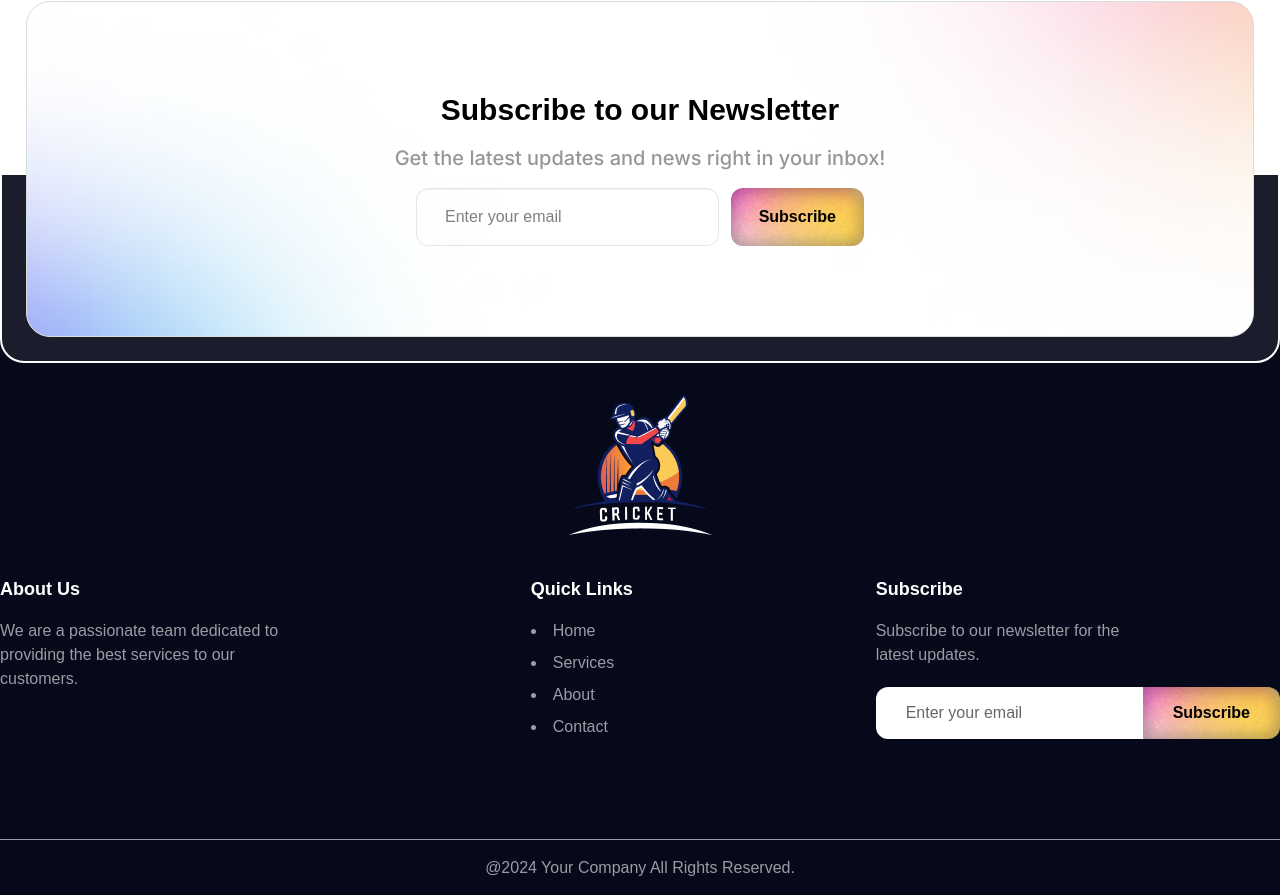
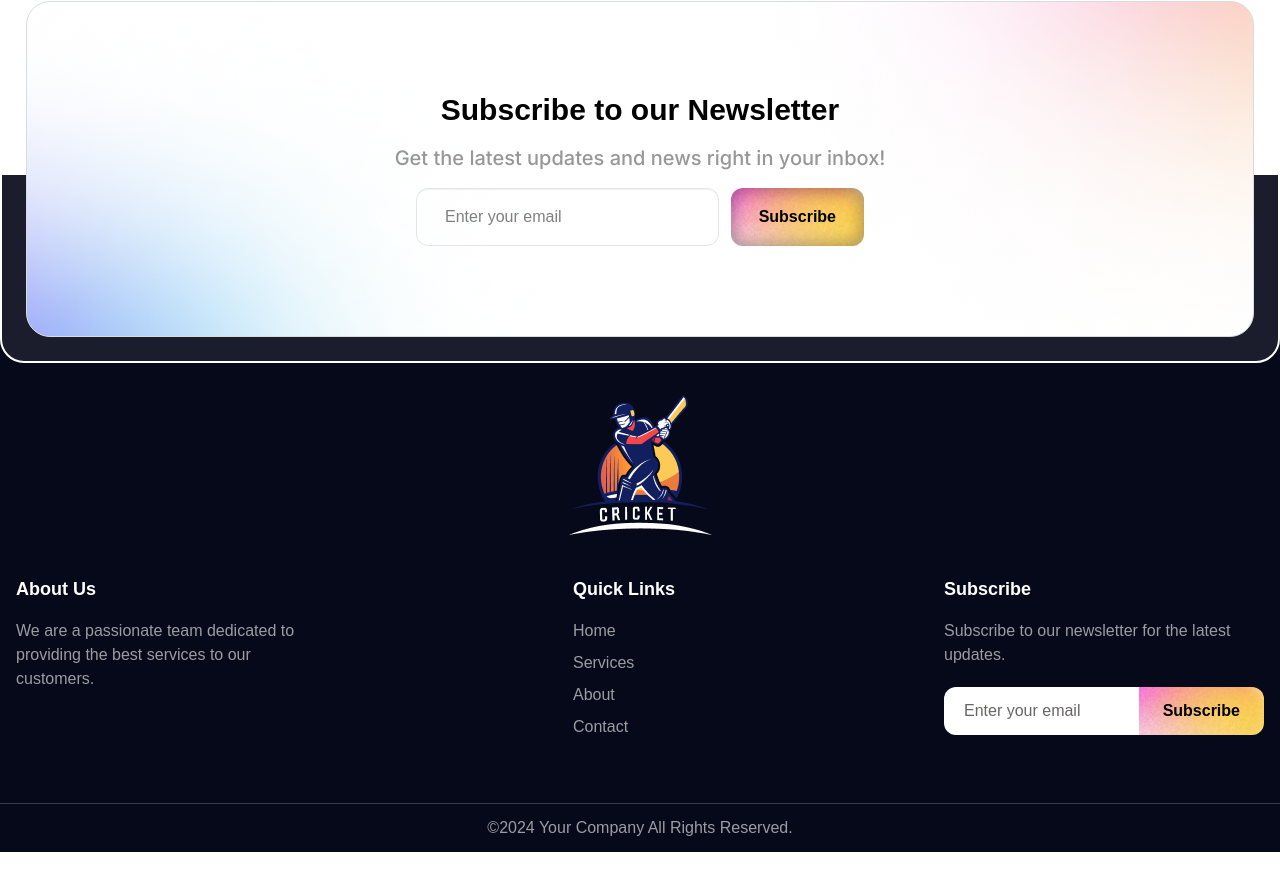
Before and after one commit to AsifUllahSazzad/BPL-Dream-11, a React (Vite) app: page / in a window 1280 px wide. Shown: the part 4364-5259 px from the top of the page. After the commit the page ends 5216 px from the top, so only its background shows below. Built offline with nearby package versions, Linux system fonts and the light colour scheme.

Commit message:
Update Footer component

```diff
--- a/src/components/Footer/Footer.jsx
+++ b/src/components/Footer/Footer.jsx
@@ -1,20 +1,21 @@
-import "./Footer.css"
-import FooterLogo from './../../assets/logo-footer.png'
+import "./Footer.css";
+import FooterLogo from "../../../public/assets/logo-footer.png";
 import Subscribe from "../Subscribe/Subscribe";
 import { useState } from "react";
-import { toast } from 'react-toastify';
-import {addToLS} from '../utilities/localStorage'
+import { toast } from "react-toastify";
+import { addToLS } from "../utilities/localStorage";
 
 const Footer = () => {
-
   const [value, setValue] = useState("");
 
   // Email add to Local storage
-    const handleTheValue = () =>{
-
+  const handleTheValue = () => {
     // email validation
-        if(!value.includes("@") || !value.includes(".com") || value.includes(" ")){
-
+    if (
+      !value.includes("@") ||
+      !value.includes(".com") ||
+      value.includes(" ")
+    ) {
       toast.error("Please enter a valid email addres");
       // clear input box
       setValue("");
@@ -22,24 +23,21 @@ const Footer = () => {
     }
     const isDuplicate = addToLS(value);
 
-        if(isDuplicate){
+    if (isDuplicate) {
       toast.error("This email is already added");
       setValue("");
-        }
-        else{
+    } else {
       addToLS(value);
       toast.success("Email added successfully");
-            setValue("")
+      setValue("");
     }
-
-    }
+  };
 
   return (
-        <div className="mt-95 relative">
-
+    <div className="mt-95 max-md:mt-70">
       {/* Subscribe Content */}
       <div className="relative">
-                <div className="max-w-7xl absolute w-full -top-50 left-1/2 -translate-x-1/2">
+        <div className="max-w-7xl max-md:flex max-md:justify-center absolute w-full -top-50 left-1/2 -translate-x-1/2">
           <Subscribe
             handleTheValue={handleTheValue}
             setValue={setValue}
@@ -49,60 +47,83 @@ const Footer = () => {
       </div>
 
       {/* Footer Content */}
-            <div className="h-180 bg-[#060919] pt-55">
-
-                <div className='max-w-7xl mx-auto text-white space-y-10 mb-20'>
+      <div className="bg-[#060919] pt-55">
+        <div className="max-w-7xl mx-auto text-white space-y-10 mb-16 px-4">
           {/* Image Content */}
-                    <div className='size-fit mx-auto'>
-                            <img className='size-fit' src={FooterLogo} alt="Footer Logo" />
+          <div className="flex justify-center">
+            <img
+              src={FooterLogo}
+              alt="Footer Logo"
+              className="w-32 md:w-auto"
+            />
           </div>
 
-                    {/* Text Content */}
-                    <div className="flex items-start justify-between">
-
-                        <div className='w-72 space-y-4'>
-                            <h5 className='font-semibold text-lg'>About Us</h5>
-                            <p className='text-[#9B9DA3] text-base'>We are a passionate team dedicated to providing the best services to our customers.</p>
+          {/* Content Section */}
+          <div className="flex flex-col md:flex-row md:items-start md:justify-between gap-10 text-center md:text-left">
+            {/* About Us */}
+            <div className="md:w-72 space-y-4">
+              <h5 className="font-semibold text-lg">About Us</h5>
+              <p className="text-[#9B9DA3] text-base">
+                We are a passionate team dedicated to providing the best
+                services to our customers.
+              </p>
             </div>
 
-                        <div className='space-y-4'>
-                            <h5 className='font-semibold text-lg'>
-                                Quick Links
-                            </h5>
-                            <ul className='text-[#9B9DA3] list-disc text-base space-y-2 list-inside'>
-                                <li><a href="#">Home</a></li>
-                                <li><a href="#">Services</a></li>
-                                <li><a href="#">About</a></li>
-                                <li><a href="#">Contact</a></li>
+            {/* Quick Links */}
+            <div className="space-y-4">
+              <h5 className="font-semibold text-lg">Quick Links</h5>
+              <ul className="text-[#9B9DA3] text-base space-y-2">
+                <li>
+                  <a href="#">Home</a>
+                </li>
+                <li>
+                  <a href="#">Services</a>
+                </li>
+                <li>
+                  <a href="#">About</a>
+                </li>
+                <li>
+                  <a href="#">Contact</a>
+                </li>
               </ul>
             </div>
 
-                        <div className='space-y-5'>
-
-                            <div className='space-y-4 w-70'>
-                                <h5 className='font-semibold text-lg'>Subscribe</h5>
-                            <p className='text-[#9B9DA3] text-base'>Subscribe to our newsletter for the latest updates.</p>
+            {/* Subscribe */}
+            <div className="space-y-5 md:w-80">
+              <div className="space-y-4">
+                <h5 className="font-semibold text-lg">Subscribe</h5>
+                <p className="text-[#9B9DA3] text-base">
+                  Subscribe to our newsletter for the latest updates.
+                </p>
               </div>
 
+              {/* Input + Button */}
+              <div className="flex flex-col sm:flex-row w-full">
                 <input
                   value={value}
                   onChange={(e) => setValue(e.target.value)}
-                            type="email" placeholder='Enter your email' className='text-black px-7.5 py-3.5 rounded-l-xl bg-white placeholder:text-[#686565]'/>
+                  type="email"
+                  placeholder="Enter your email"
+                  className="w-full text-black px-5 py-3 rounded-xl sm:rounded-l-xl sm:rounded-r-none bg-white placeholder:text-[#686565]"
+                />
+
                 <button
                   onClick={handleTheValue}
-                            className='btnStyle px-7.5 py-3.5 rounded-r-xl shadow-[inset_0px_10px_10px_rgba(0,0,0,0.1),inset_-10px_0px_10px_rgba(0,0,0,0.1),inset_0px_-10px_10px_rgba(0,0,0,0.1),inset_10px_0px_10px_rgba(0,0,0,0.1)] text-black font-bold'>Subscribe</button>
+                  className="btnStyle w-full sm:w-auto px-6 py-3 rounded-xl sm:rounded-r-xl sm:rounded-l-none text-black font-bold mt-3 sm:mt-0"
+                >
+                  Subscribe
+                </button>
               </div>
-
             </div>
-
+          </div>
         </div>
 
         {/* Copyright */}
-                <hr className='text-[#ffffff99]'/>
-
-                <p className='text-[#ffffff99] text-center text-base pt-4'>@2024 Your Company All Rights Reserved.</p>
+        <hr className="border-[#ffffff33]" />
+        <p className="text-[#ffffff99] text-center text-base py-3">
+          ©2024 Your Company All Rights Reserved.
+        </p>
       </div>
-
     </div>
   );
 };
```
Lines whose indentation alone changed are shown as unchanged.
